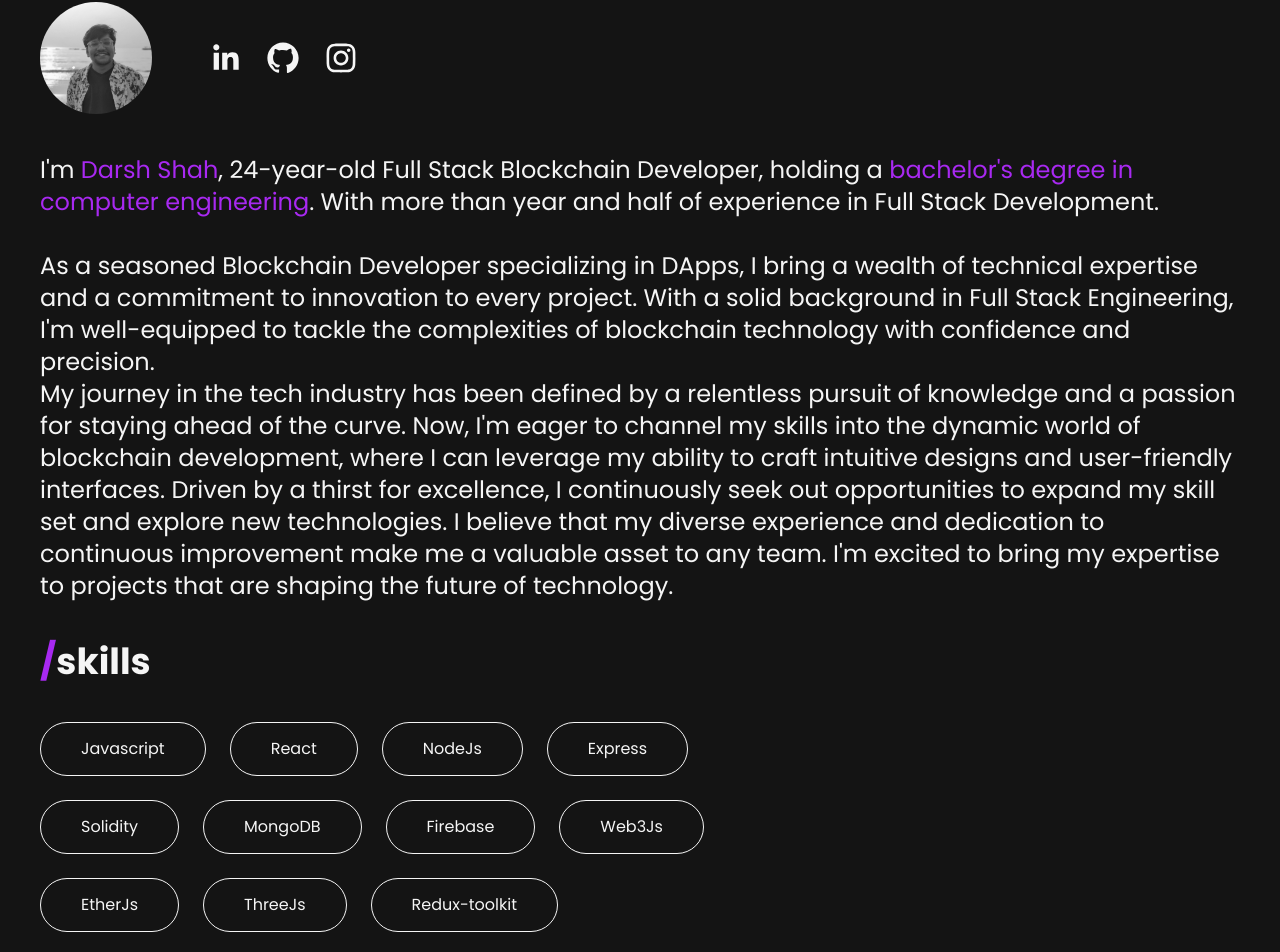
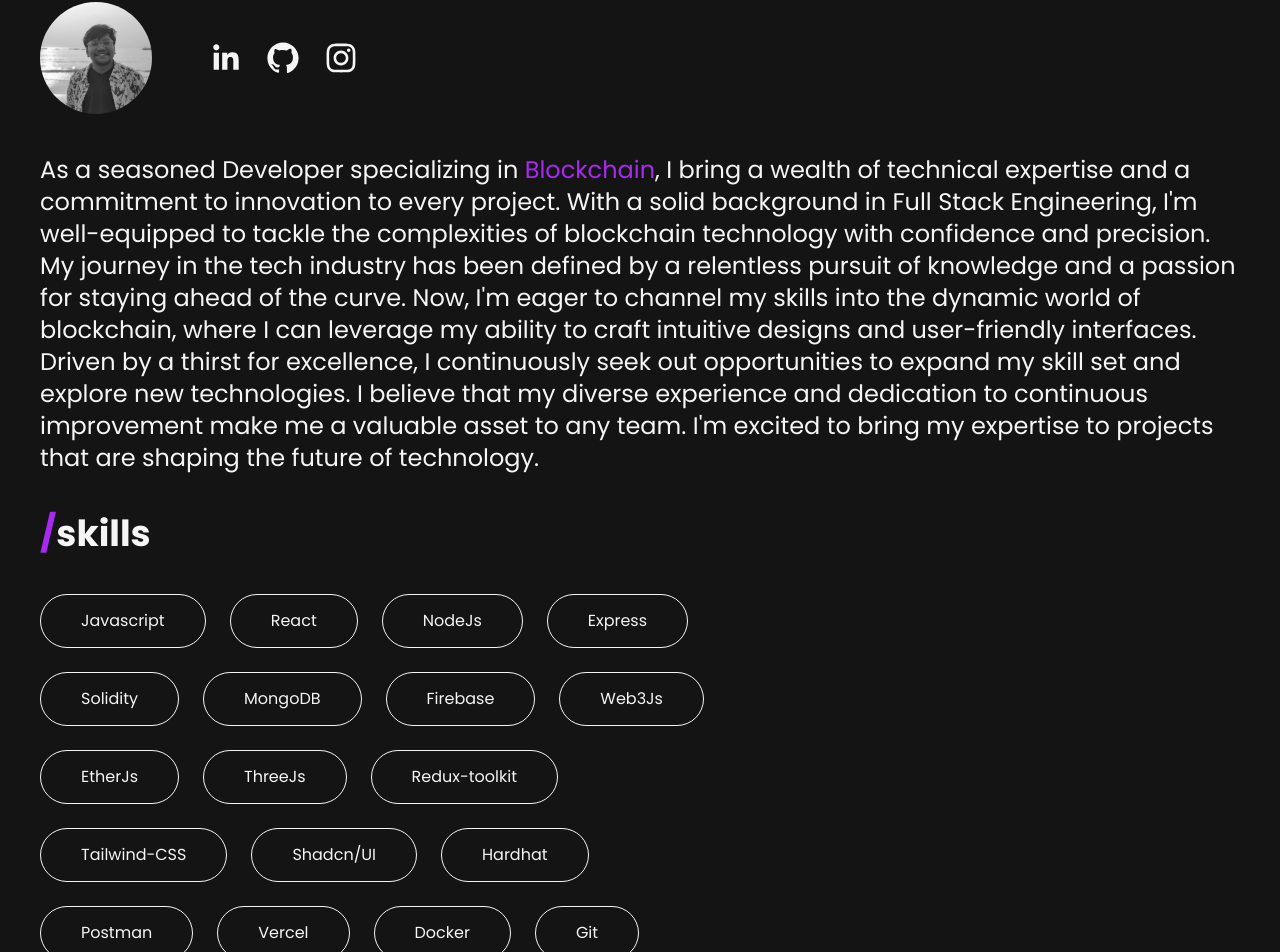
Before and after one commit to Darshhhhh/Portfolio-website, a React (Vite) app: page / in a window 1280 px wide. Shown: the part 1041-1993 px from the top of the page. Built offline with nearby package versions, Linux system fonts and the light colour scheme.

Commit message:
intro Update

```diff
--- a/src/components/About/Intro.jsx
+++ b/src/components/About/Intro.jsx
@@ -123,34 +123,22 @@ function Intro() {
           className="my-10 text-sm md:text-xl lg:text-2xl"
         >
           <p>
-            I&apos;m <span className="purple-text">Darsh Shah</span>,
-            24-year-old Full Stack Blockchain Developer, holding a
-            <span className="purple-text">
-              {" "}
-              bachelor&apos;s degree in computer engineering
-            </span>
-            . With more than year and half of experience in Full Stack
-            Development.
-            <br />
-            <br />
-            As a seasoned Blockchain Developer specializing in DApps, I bring a
-            wealth of technical expertise and a commitment to innovation to
-            every project. With a solid background in Full Stack Engineering,
-            I'm well-equipped to tackle the complexities of blockchain
-            technology with confidence and precision.
-            <br />
-            My journey in the tech industry has been defined by a relentless
-            pursuit of knowledge and a passion for staying ahead of the curve.
-            Now, I'm eager to channel my skills into the dynamic world of
-            blockchain development, where I can leverage my ability to craft
-            intuitive designs and user-friendly
-            <br />
-            interfaces. Driven by a thirst for excellence, I continuously seek
-            out opportunities to expand my skill set and explore new
-            technologies. I believe that my diverse experience and dedication to
-            continuous improvement make me a valuable asset to any team. I'm
-            excited to bring my expertise to projects that are shaping the
-            future of technology.
+            As a seasoned Developer specializing in{" "}
+            <span className="purple-text">Blockchain</span>, I bring a wealth of
+            technical expertise and a commitment to innovation to every project.
+            With a solid background in Full Stack Engineering, I&apos;m
+            well-equipped to tackle the complexities of blockchain technology
+            with confidence and precision. My journey in the tech industry has
+            been defined by a relentless pursuit of knowledge and a passion for
+            staying ahead of the curve. Now, I&apos;m eager to channel my skills
+            into the dynamic world of blockchain, where I can leverage my
+            ability to craft intuitive designs and user-friendly interfaces.
+            Driven by a thirst for excellence, I continuously seek out
+            opportunities to expand my skill set and explore new technologies. I
+            believe that my diverse experience and dedication to continuous
+            improvement make me a valuable asset to any team. I&apos;m excited
+            to bring my expertise to projects that are shaping the future of
+            technology.
           </p>
         </motion.div>
         <div className="mt-5 lg:mb-56">
```
